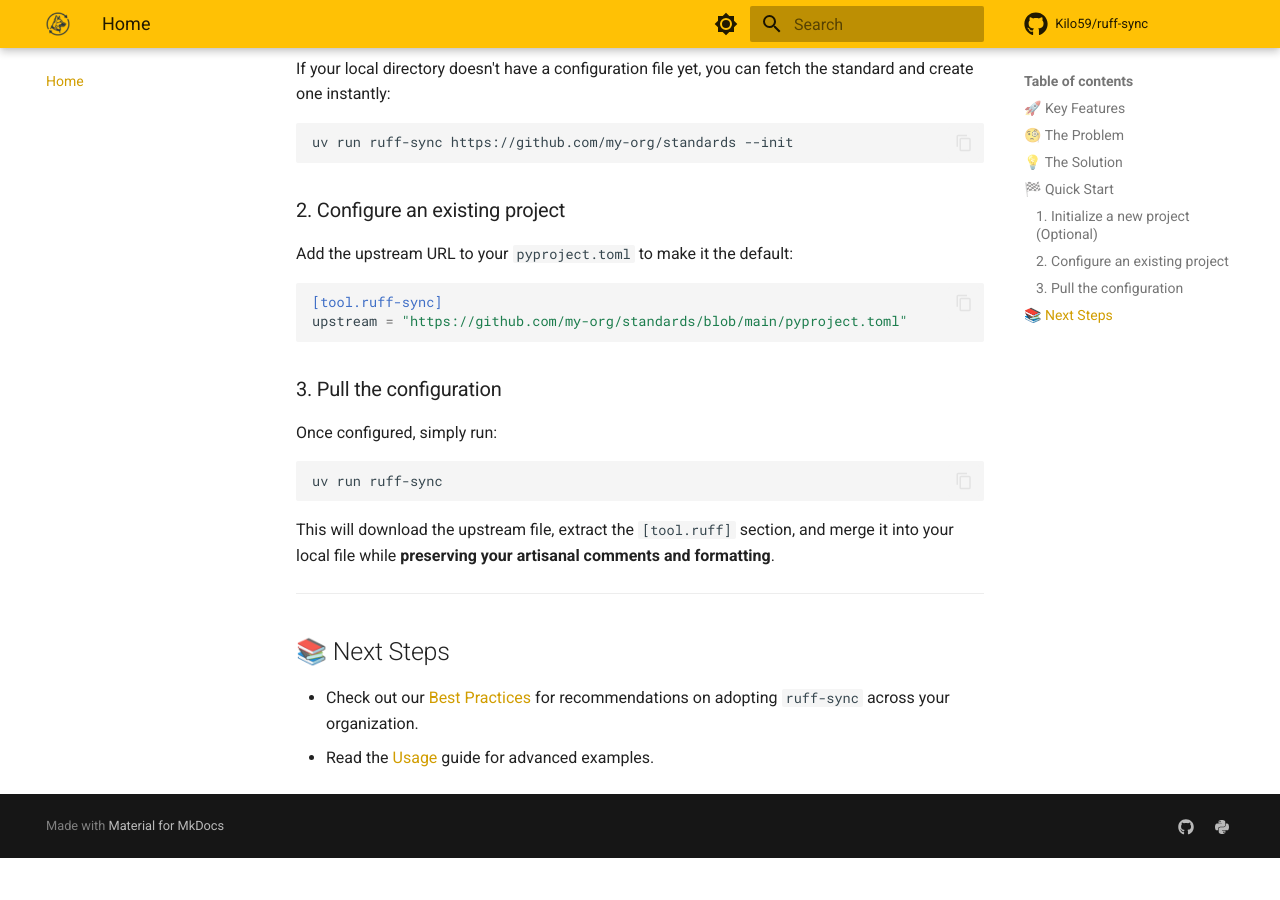
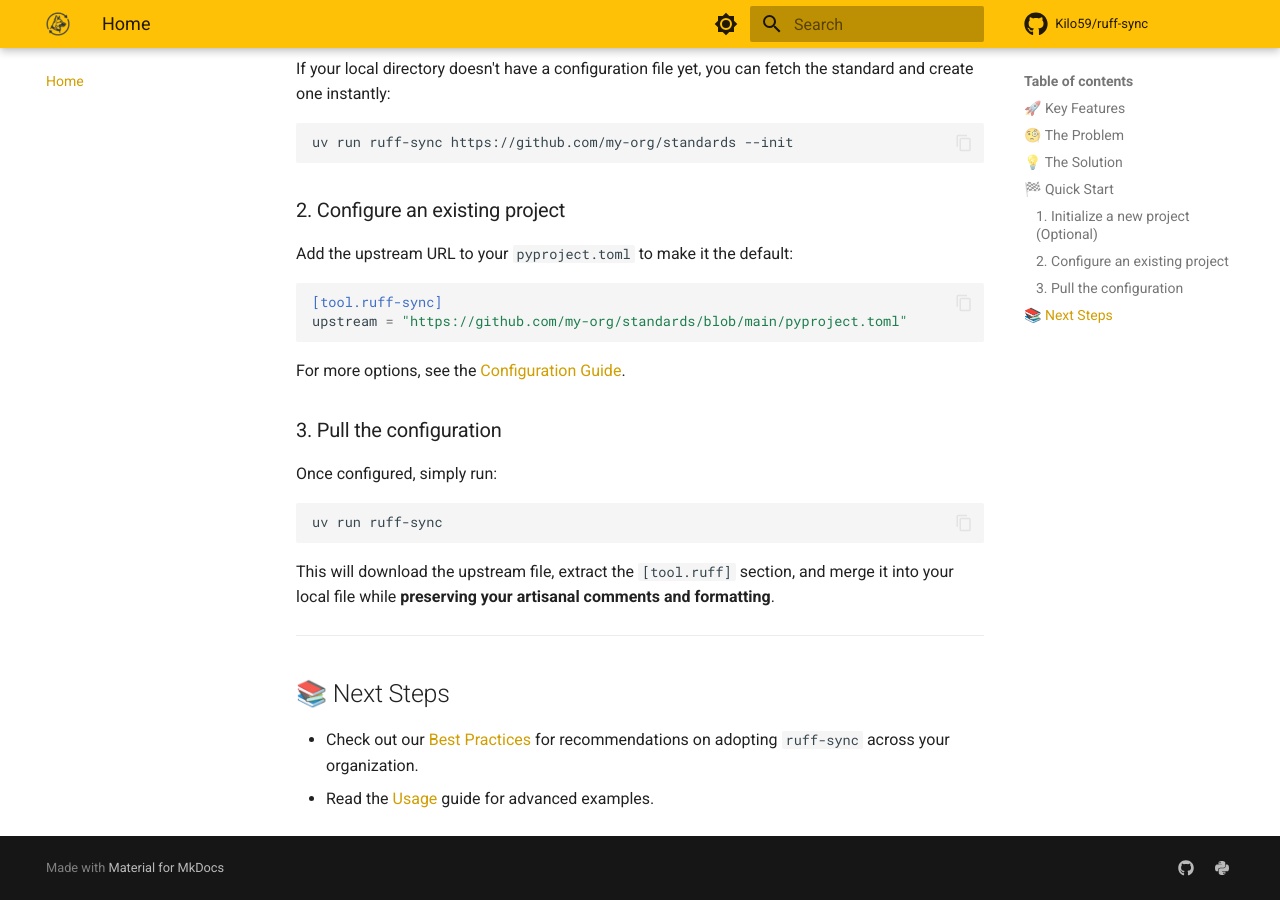
Before and after one commit to Kilo59/ruff-sync, an MkDocs documentation site: the page built from docs/index.md, in a window 1280 px wide and 900 px high, scrolled down 1651 px. Built offline with MkDocs 1.6.1 and Material for MkDocs 9.7.7, drawn with Linux system fonts in a browser that asks for light colours; comment, search, counter and statistics services are not loaded; before the commit the page ends 2509 px from its top, so only the background shows below that.

Commit message:
link to the configuration page

````diff
--- a/docs/index.md
+++ b/docs/index.md
@@ -58,6 +58,8 @@ Add the upstream URL to your `pyproject.toml` to make it the default:
 upstream = "https://github.com/my-org/standards/blob/main/pyproject.toml"
 ```
 
+For more options, see the [Configuration Guide](configuration.md).
+
 ### 3. Pull the configuration
 
 Once configured, simply run:
````
